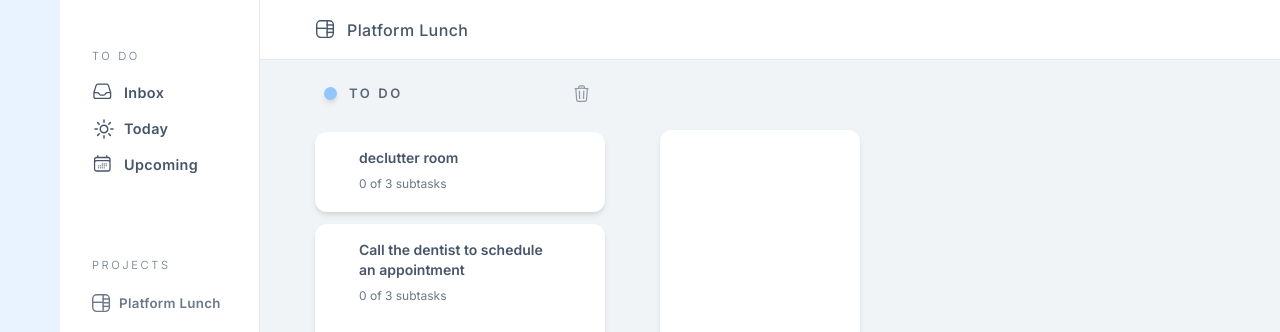
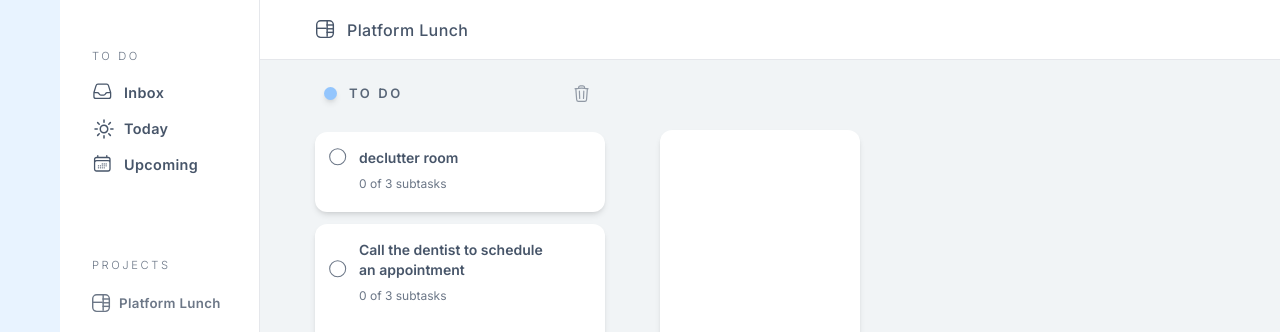
Before and after one commit to ayseakimsar/done-react-ts, a React (Vite) app: page / in a window 1280 px wide. Both pictures are taken after a click on the button "Platform Lunch". Shown: the top 332 px of the page. Built offline with nearby package versions, Linux system fonts and the light colour scheme.

Commit message:
fix: prevent opening task modal when completed button clicked

```diff
--- a/src/components/KanbanBoard/TaskCard.tsx
+++ b/src/components/KanbanBoard/TaskCard.tsx
@@ -61,7 +61,6 @@ export default function TaskCard({
   const style = {
     transition,
     transform: CSS.Transform.toString(transform),
-    opacity: taskCompleted ? 0 : isDragging ? 0.4 : 1,
   };
 
   if (isDragging) {
@@ -87,21 +86,21 @@ export default function TaskCard({
       className="px-3 grid grid-rows-2 grid-cols-task gap-2 items-center min-h-[80px] h-[auto] w-[290px] bg-light-task dark:bg-dark-task shadow-md dark:drop-shadow-2xl rounded-xl  text-light-primaryText dark:text-dark-primaryText"
     >
       <div
-        onClick={() => handleTaskCompleted(task.id)}
+        onClick={(e) => {
+          e.stopPropagation();
+          handleTaskCompleted(task.id);
+        }}
         onMouseEnter={() => setMouseEntersCheckbox(true)}
         onMouseLeave={() => setMouseEntersCheckbox(false)}
         className="col-start-1 row-start-1 row-end-3 mb-7"
         style={{
+          ...style,
           transition: "all 0.3s ease",
           transform: taskCompleted ? "scale(1.2)" : "scale(1)",
           opacity: taskCompleted ? 0 : 1,
         }}
       >
-        {mouseEntersCheckbox ? (
-          <CheckboxDone />
-        ) : (
-          <Checkbox strokeWidth={1.2} viewBox={"0 0 27 27"} />
-        )}
+        {mouseEntersCheckbox ? <CheckboxDone /> : <Checkbox />}
       </div>
       <div className="pt-4 self-end font-semibold text-sm text-light-primaryText  dark:text-dark-primaryText h-[auto] ">
         {editMode ? (
--- a/src/icons/KanbanBoard/Checkbox.tsx
+++ b/src/icons/KanbanBoard/Checkbox.tsx
@@ -1,6 +1,6 @@
 interface Props {
-  strokeWidth: number;
-  viewBox: string;
+  strokeWidth?: number;
+  viewBox?: string;
 }
 
 export default function Checkbox({
@@ -8,21 +8,19 @@ export default function Checkbox({
   viewBox = "0 0 27 27",
 }: Props) {
   return (
-    <div>
     <svg
       xmlns="http://www.w3.org/2000/svg"
       fill="none"
       viewBox={viewBox}
       strokeWidth={strokeWidth}
-        color="#9199a5"
+      stroke="#6c7787"
       className="w-6 h-6"
     >
       <path
         strokeLinecap="round"
         strokeLinejoin="round"
-          d="M915 9.75M21 12a9 9 0 1 1-18 0 9 9 0 0 1 18 0Z"
+        d="M9 9.75M21 12a9 9 0 1 1-18 0 9 9 0 0 1 18 0Z"
       />
     </svg>
-    </div>
   );
 }
```
Lines whose indentation alone changed are shown as unchanged.
